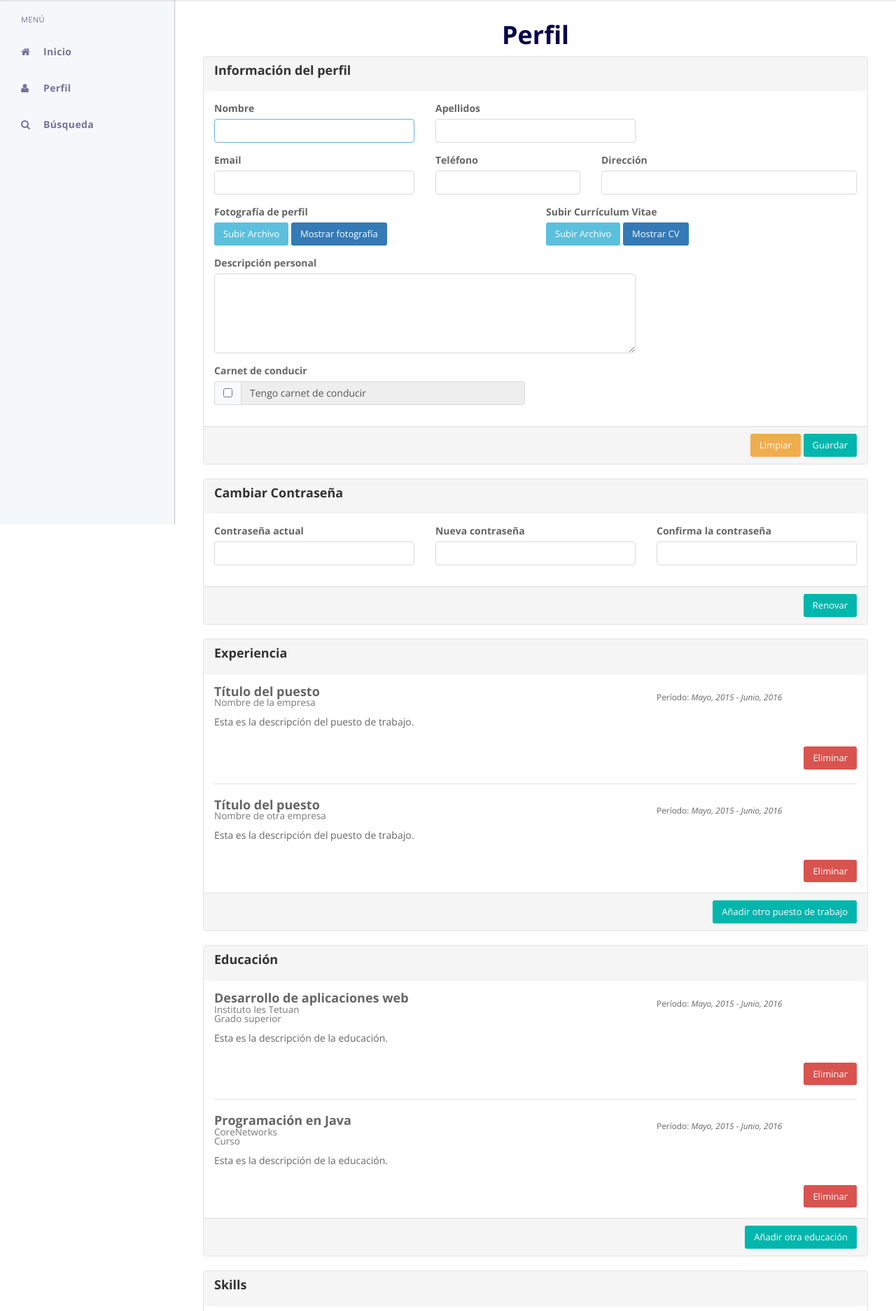
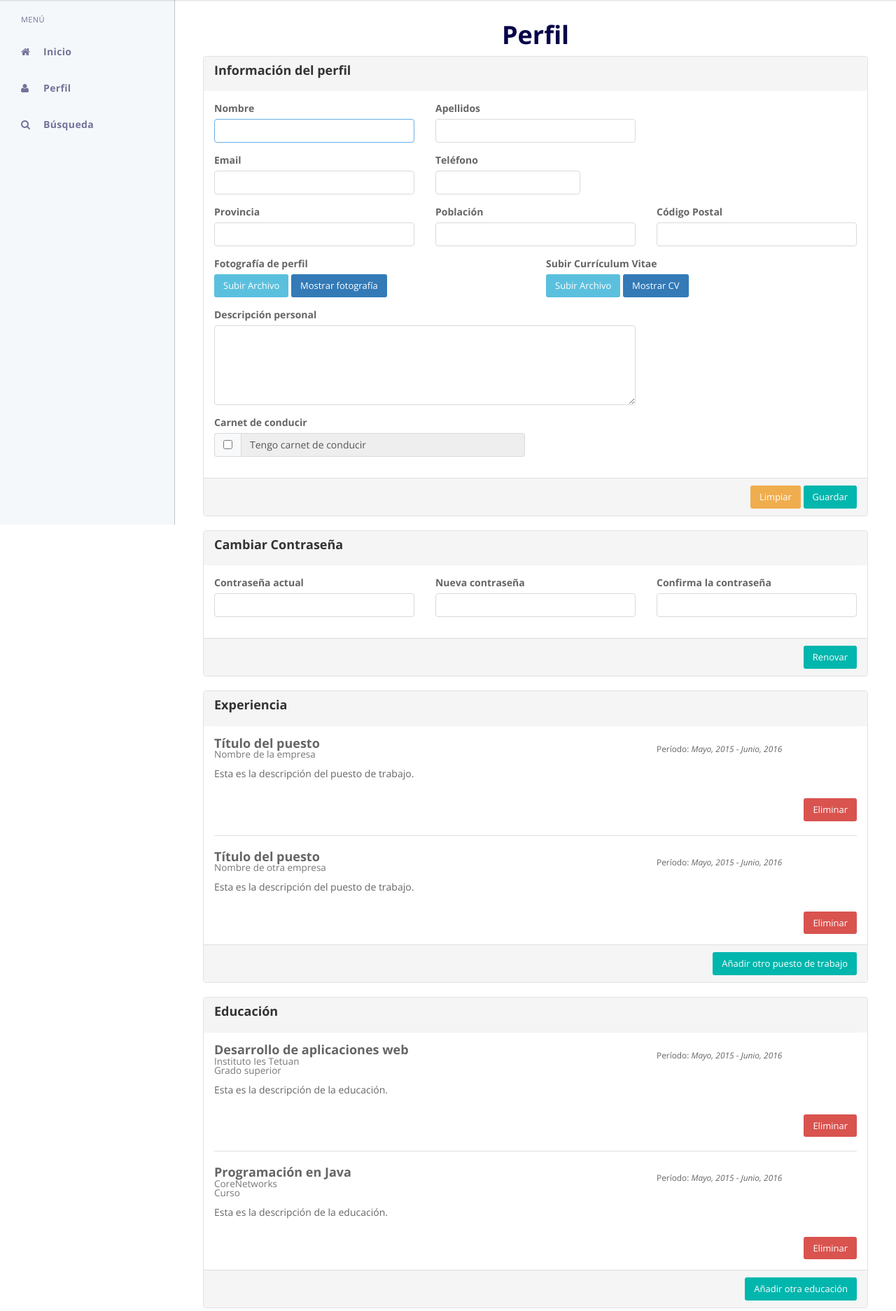
Before and after one commit to Eduardo-Morales-Alberti/ProyectoTetuan, a PHP site: page /perfil_estudiante.php in a window 1280 px wide. Shown: the part 50-1924 px from the top of the page at 70% size. Run offline with PHP 8.4, Linux system fonts and the light colour scheme.

Commit message:
Cambiado direccion
Cambiado los input de las direcciones en ambos ficheros

```diff
--- a/perfil_estudiante.php
+++ b/perfil_estudiante.php
@@ -10,7 +10,6 @@ Se le llama en el cuerpo en las últimas líneas**/
 ob_start();?>
 <script type="text/javascript">
 perfil();
-
 </script>
 <?php
 $page["js"] = ob_get_clean();
@@ -342,13 +341,27 @@ ob_start();
                         <input type="tel" class="form-control" id="telefono" name="telefono" value="" >
                     </div>
                 </div>
-                <div class="col-md-5">
-                    <div class="form-group">
-                        <label>Dirección</label>
-                        <input type="direccion" class="form-control" id="direccion" name="direccion" value="" >
+            </div>
+            <div class="row">
+                    <div class="col-md-4">
+                        <div class="form-group">
+                            <label>Provincia</label>
+                            <input type="text" class="form-control" name="poblacion" value="" >
+                        </div>
+                    </div>
+                    <div class="col-md-4">
+                        <div class="form-group">
+                            <label>Población</label>
+                            <input type="text" class="form-control" name="poblacion" value="" >
+                        </div>
+                    </div>
+                    <div class="col-md-4">
+                        <div class="form-group">
+                            <label>Código Postal</label>
+                            <input type="text" class="form-control"name="cpostal" value="" >
+                        </div>
                     </div>
                 </div>
-            </div>
             <div class="row">
                 <div class="col-md-6">
                     <div class="form-group">
```
Also changed, not shown: ficha_empresas.php (+0 -9 lines).
